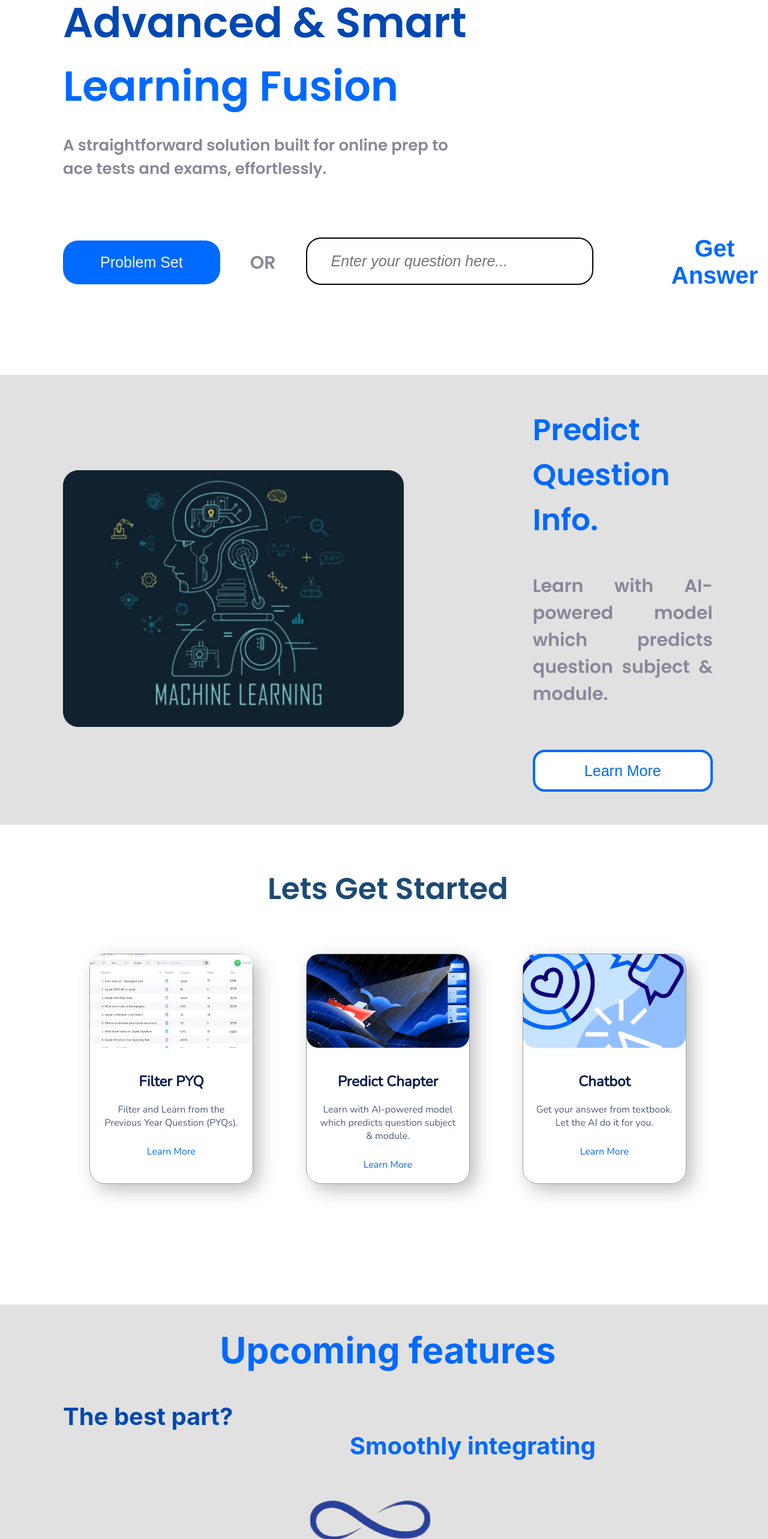
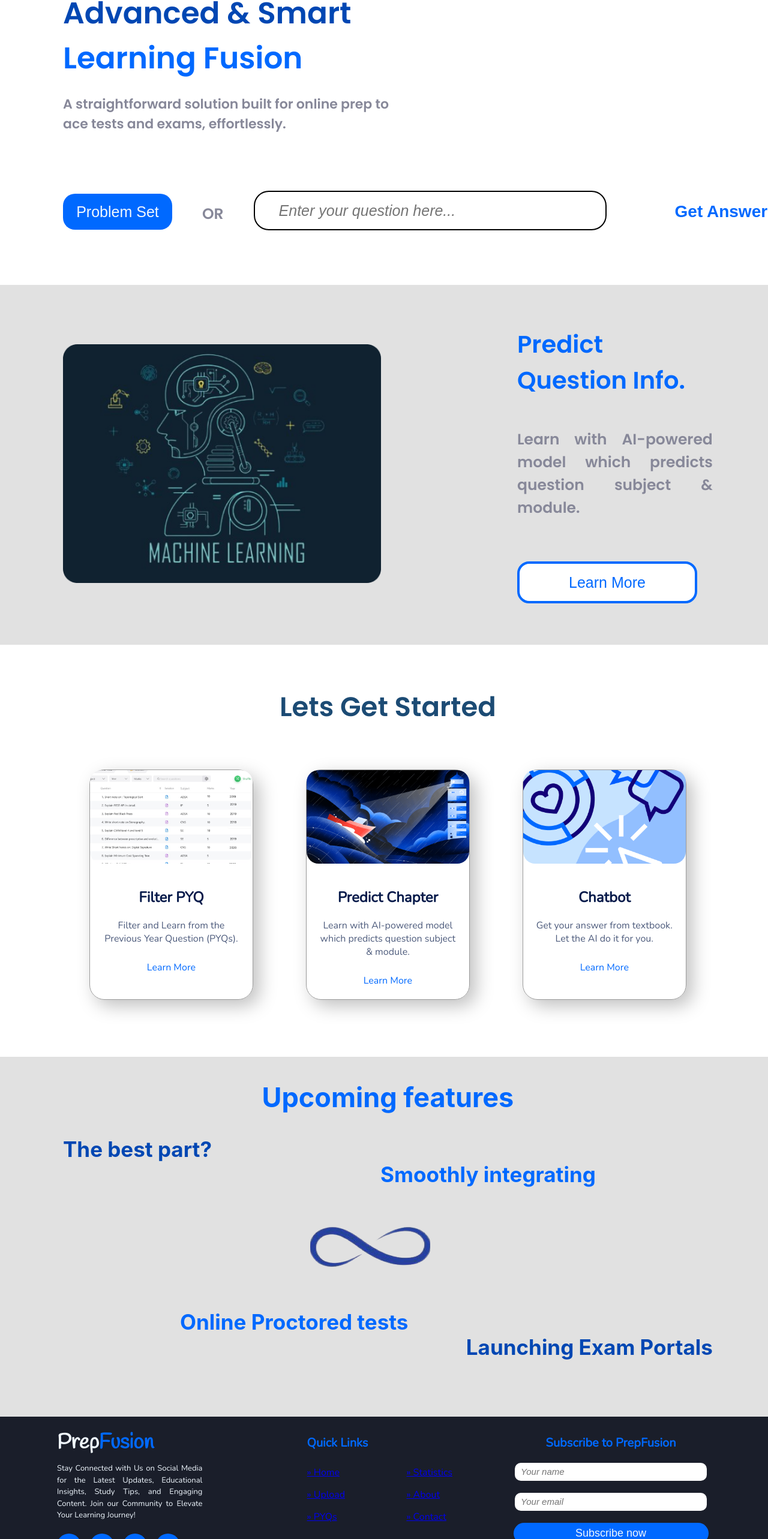
Before and after one commit to DarshilMarathe/PrepFusion, a React (Create React App) app in the folder prepfusion/: page / in a window 1280 px wide. Shown: the part 155-2721 px from the top of the page at 60% size. Built offline with nearby package versions, Linux system fonts and the light colour scheme.

Commit message:
final_commit

```diff
--- a/prepfusion/src/components/footer/footer.css
+++ b/prepfusion/src/components/footer/footer.css
@@ -3,7 +3,7 @@
 /* Footer Styles */
 .footer {
   width: 97.9%;
-  min-height: 300px;
+  max-height: 300px;
   background-color: #1a1e2a;
   color: #fff;
   padding: 20px;
@@ -14,19 +14,19 @@
 }
 
 .footer_prepfusion{
-  padding-top: 20px;
+  padding-top: 0px;
   font-family: 'Handlee';
   margin-top: 30px;
 }
 
 .footer_prep{
-  font-size: 50px;
+  font-size: 35px;
   color: aliceblue;
 }
 
 .footer_fusion{
   color: #0069ff;
-  font-size: 50px;
+  font-size: 35px;
 }
 
 .footer_para3{
@@ -34,6 +34,29 @@
   font-family: 'Nunito';
   color: aliceblue;
   text-align: justify;
+}
+
+.footer_column {
+  flex-basis: calc(25.33333% - 75px);
+  margin-right: 20px;
+  margin-top: -30px;
+  padding-left: 75px;
+}
+
+.footer_column:last-child {
+  margin-right: 0px;
+}
+
+.footer_column h3 {
+  font-size: 30px;
+  color: #0069ff;
+  margin-bottom: 10px;
+}
+
+.footer_column p {
+  font-size: 13px;
+  line-height: 1.5;
+  padding-left: 0px;
 }
 
 /*This is where icons are placed*/
@@ -61,31 +84,6 @@
   background-color: #0047b3;
 }
 
-.footer_column {
-  flex-basis: calc(25.33333% - 75px);
-  margin-right: 20px;
-  margin-top: -30px;
-  padding-left: 75px;
-}
-
-.footer_column:last-child {
-  margin-right: 0px;
-}
-
-.footer_column h3 {
-  font-size: 40px;
-  color: #0069ff;
-  margin-bottom: 10px;
-}
-
-.footer_column p {
-  font-size: 1rem;
-  line-height: 1.5;
-  padding-left: 0px;
-}
-
-
-
 .footer_column_2 {
   flex-basis: calc(25.33333% - 75px);
   margin-right: 20px;
@@ -97,9 +95,9 @@
 }
 
 .footer_column_2 h3 {
-  font-size: 1.5rem;
+  font-size: 20px;
   color: #0069ff;
-  margin-top: 30px;
+  margin-top: 10px;
   margin-bottom: 10px;
   font-family: 'Nunito';
 }
@@ -108,6 +106,11 @@
   display: flex;
   justify-content: space-between;
   padding-left: 0px;
+  margin: 0 auto;
+  list-style-type: none;
+  font-family: "Nunito";
+  font-weight: 400;
+  font-size: 16px;
 }
 
 .footer_ul_li{
@@ -117,57 +120,46 @@
 
 .footer_column_3 {
   flex-basis: calc(25.33333% - 105px);
-  margin-right: 20px;
+  margin-right: 0px;
   padding-right: 75px;
-}
-
-.footer_column_3 h3 {
-  font-size: 1.5rem;
-  color: #0069ff;
-  margin-top: 30px;
-  margin-bottom: 10px;
+  text-align: center;
 }
 
 .footer_sub{
   margin-left: 0px;
   text-align: center;
   font-family: 'Nunito';
+  font-size: 20px;
+  color: #0069ff;
+  margin-top: 10px;
+  margin-bottom: 10px;
 }
 
 .quick_links{
   font-family: 'Nunito';
 }
 
-ul li{
-  list-style-type: none;
-  font-family: "Nunito";
-  font-style: normal;
-  font-weight: 400;
-  font-size: 16px;
-  line-height: 24px;
-}
-
 .footer_textbox{
   margin-top: 10px;
   margin-bottom: 10px;
   padding: 10px;
-  width: 433px;
-  height: 20px;
+  width: 300px;
+  height: 10px;
   border-radius: 10px;
   border: 0px;
+  margin-left: 20px;
+  margin-right: 20px;
 }
 
 .footer_textbox::placeholder{
-  font-size: 20px;
+  font-size: 15px;
   font-style: italic;
-  margin-top: 10px;
 }
 
 .footer_sub_now{
-  font-size: 25px;
-  margin-left: 0px;
-  height: 50px;
-  width: 455px;
+  font-size: 18px;
+  height: 35px;
+  width: 325px;
   border-radius: 20px;
   background-color: #0069ff;
   color: aliceblue;
@@ -192,7 +184,7 @@ ul li{
   text-decoration: none;
   text-align: center;
   font-family: 'Nunito';
-  font-size: 15px;
+  font-size: 13px;
   margin:auto;
   color: aliceblue;
 }
@@ -201,7 +193,7 @@ ul li{
   margin: 0 auto;
   text-align: center;
   font-family: 'Nunito';
-  font-size: 15px;
+  font-size: 13px;
   color: aliceblue;
 }
 
--- a/prepfusion/src/pages/homepage/Homepage.css
+++ b/prepfusion/src/pages/homepage/Homepage.css
@@ -1,19 +1,20 @@
 @import url('https://fonts.googleapis.com/css2?family=Handlee&family=Nunito&family=Poppins&display=swap');
+
 .homepage_color-div {
     width: 101%;
-    height: 750px;
+    height: 600px;
 }
 
 /*Writing the first frames design code here*/
 .homepage_color-div:nth-child(1) {
     background-color: rgb(255, 255, 255);
-    height: 700px;
+    height: 550px;
 }
 
 .adv{
     font-family: 'Poppins';
     font-weight: 1000;
-    font-size: 70px;
+    font-size: 50px;
     padding-left: 105px;
     padding-top: 60px;
     color: #0047b3;
@@ -22,7 +23,7 @@
 .learn{
     font-family: 'Poppins';
     font-weight: 1000;
-    font-size: 70px;
+    font-size: 50px;
     padding-left: 105px;
     color: #0069ff;
 }
@@ -30,7 +31,7 @@
 .homepage_para{
     font-family: 'Poppins';
     font-weight: bold;
-    font-size: 26px;
+    font-size: 22px;
     padding-left: 105px;
     color: #878899;
     margin-bottom: 0px;
@@ -40,7 +41,7 @@
     margin-top: 0px;
     font-family: 'Poppins';
     font-weight: bold;
-    font-size: 26px;
+    font-size: 22px;
     padding-left: 105px;
     color: #878899;
 }
@@ -59,9 +60,9 @@
     font-size: 25px;
     margin-top: 10px;
     margin-left: 105px;
-    width: 300px;
-    height: 73px;
-    border-radius: 25px;
+    width: 200px;
+    height: 60px;
+    border-radius: 20px;
     border: 0px;
 }
 
@@ -70,7 +71,7 @@
 }
 
 .or{
-    font-size: 30px;
+    font-size: 25px;
     margin: 0 50px 0px 50px;
     font-family: 'Poppins';
     font-weight: bolder;
@@ -80,8 +81,8 @@
 
 /* Style for the input when it has content */
 .homepage_textbox {
-    width: 500px;
-    height: 73px;
+    width: 600px;
+    height: 60px;
     border-radius: 25px;
     font-size: 25px;
     padding-left: 40px;
@@ -100,11 +101,14 @@
 .homepage_get_ans{
     background-color: white;
     color: #0069ff;
-    font-size: 40px;
+    font-size: 28px;
     font-weight: bolder;
     align-items: center;
     border: 0px;
     margin-left: 100px;
+    width: 200px;
+    height: 60px;
+    margin-top: 10px;
 }
 
 .homepage_get_ans:hover{
@@ -123,26 +127,26 @@
 }
 
 .homepage_left-section img {
-    width: 95%;
+    width: 80%;
     padding-left: 105px;
 }
 
 
 .homepage_right-section {
     flex: 1; /* Allow the right section to take up remaining space */
-    padding-left: 290px; /* Add some spacing between the sections */
+    padding-left: 200px; /* Add some spacing between the sections */
     padding-right: 105px;
 }
 
 .homepage_h2 {
-    font-size: 50px;
+    font-size: 40px;
     margin: 0;
     font-family: 'Poppins';
     color: #0069ff;
 }
 
 .homepage_2_p {
-    font-size: 30px;
+    font-size: 25px;
     text-align: justify;
     font-family: 'Poppins';
     font-weight: bold;
@@ -175,6 +179,7 @@
 .homepage_color-div:nth-child(3) {
     background-color: rgb(255, 255, 255);
     margin-top: 0px;
+    height: 650px;
 }
 
 .homepage_frame3_container{
@@ -189,7 +194,7 @@
 .homepage_h1 {
     font-family: 'Poppins', sans-serif;
     font-weight: bolder;
-    font-size: 50px;
+    font-size: 45px;
     color: #1C4B74;
     text-align: center;
     margin-top: 0px;
@@ -237,7 +242,6 @@
     color: #4D5B7C;
 }
 
-
 .anchor {
     font-family: 'Nunito', monospace;
     font-weight: 500;
@@ -248,19 +252,16 @@
     display: inline-block;
 }
 
-
-
 /*Writing the last frames design code here*/
 .homepage_color-div:nth-child(4) {
     background-color: #e1e1e1;
-    height: 750px;
+    height: 600px;
 }
-
 
 .homepage_feature-text h2 {
     text-align: center;
     padding: 40px;
-    font-size: 60px;
+    font-size: 45px;
     font-style: 'Poppins';
     padding-bottom: 0px;
     color: #0069FF;
@@ -270,7 +271,7 @@
 .homepage_si,
 .homepage_opt,
 .homepage_lep{
-    font-size: 40px;
+    font-size: 35px;
     margin-top: 0px;
     margin-bottom: 0px;
     font-weight: bolder;
```
